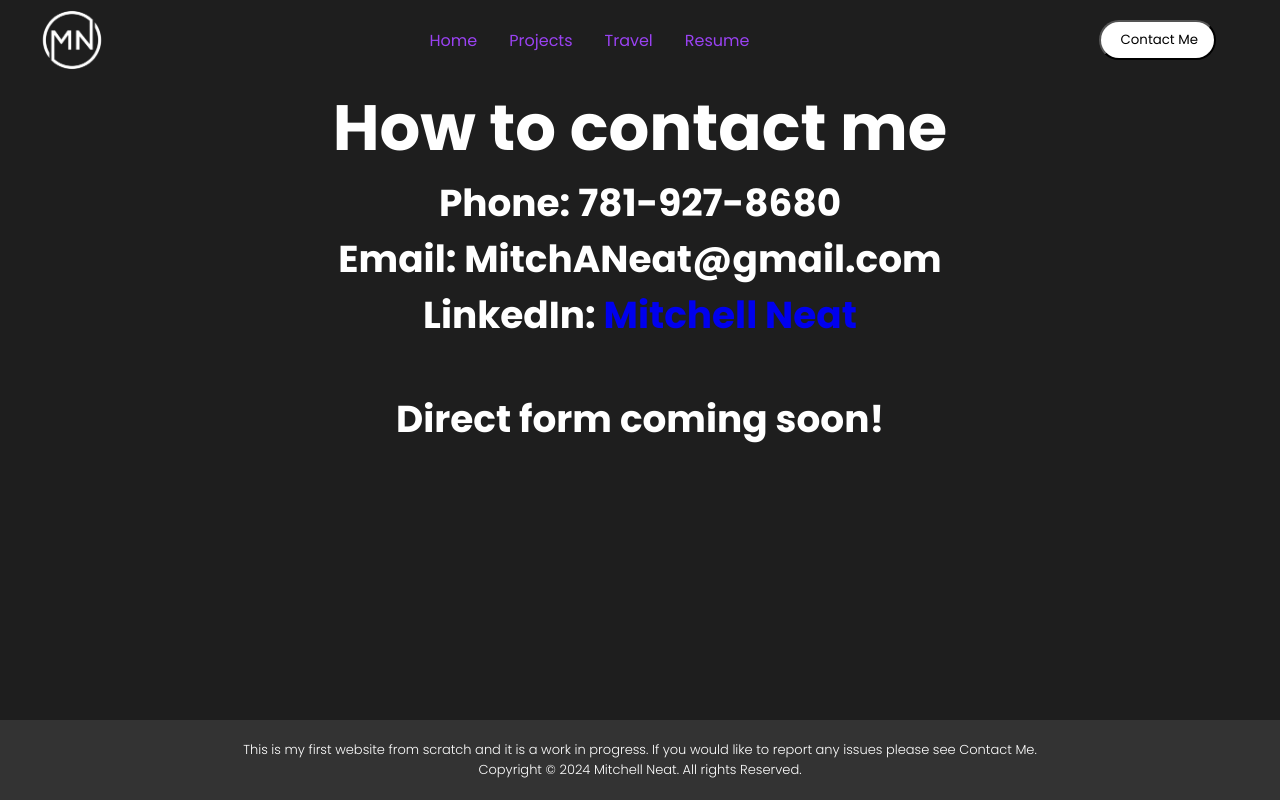
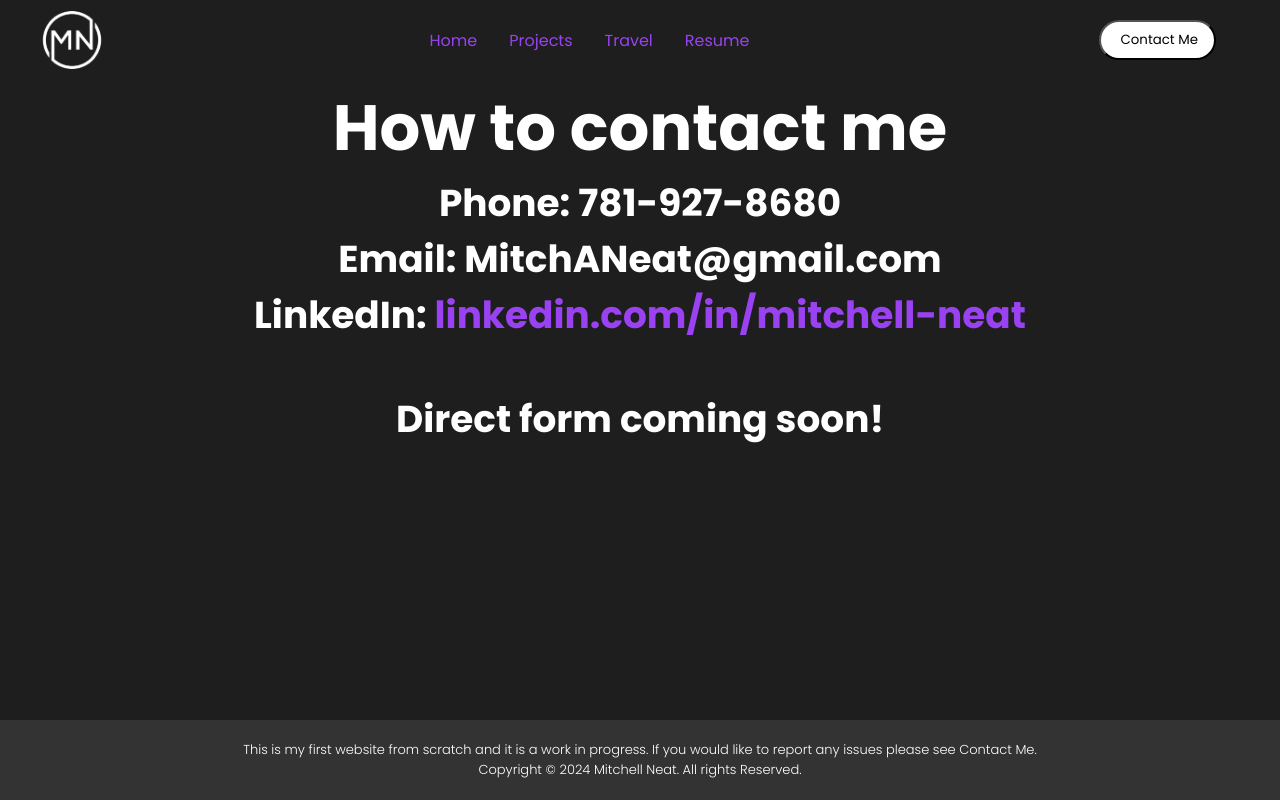
Before and after one commit to mitchneat/personalWebsite, a React (Create React App) app: page /contact in a window 1280 px wide. Built offline with nearby package versions, Linux system fonts and the light colour scheme.

Commit message:
fixing some colors

```diff
--- a/src/components/contact/contact.css
+++ b/src/components/contact/contact.css
@@ -4,9 +4,15 @@
     justify-content: center;
     align-items: center;
     font-size: xx-large;
+    color: white
 }
 
 .text-center {
     width: 100%;
     max-width: 300px;
 }
+
+.main a {
+    color: rgb(154, 66, 242);
+    text-decoration: none;
+  }
--- a/src/components/contact/contact.js
+++ b/src/components/contact/contact.js
@@ -8,7 +8,7 @@ const Contact = () => {
             <h1>How to contact me</h1>
             <h3>Phone: 781-927-8680</h3>
             <h3>Email: MitchANeat@gmail.com</h3>
-            <h3>LinkedIn: <a href="https://www.linkedin.com/in/mitchell-neat">Mitchell Neat</a></h3>
+            <h3>LinkedIn: <a href="https://www.linkedin.com/in/mitchell-neat">linkedin.com/in/mitchell-neat</a></h3>
             <br/>
             <h3>Direct form coming soon!</h3>
 
```
Also changed, not shown: src/components/projects/projects.css (line endings or trailing spaces).
